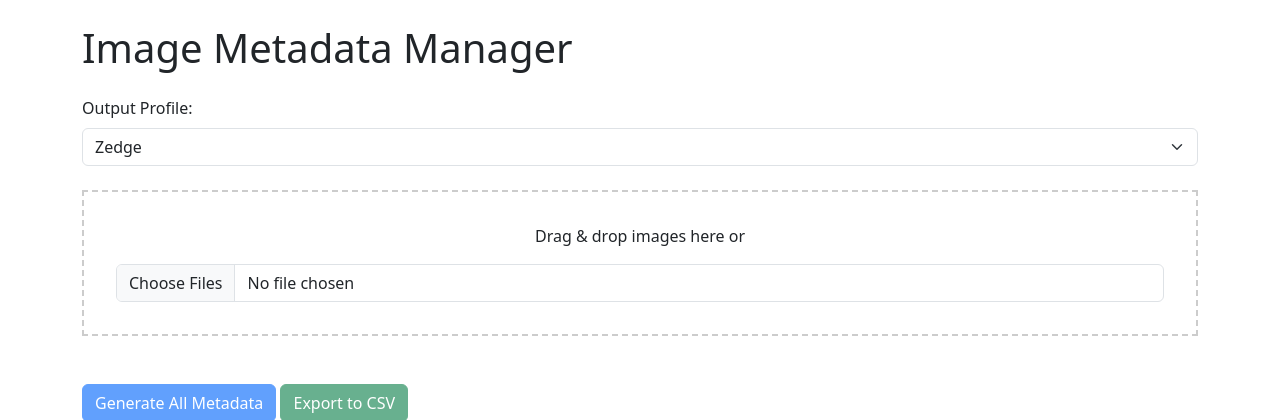
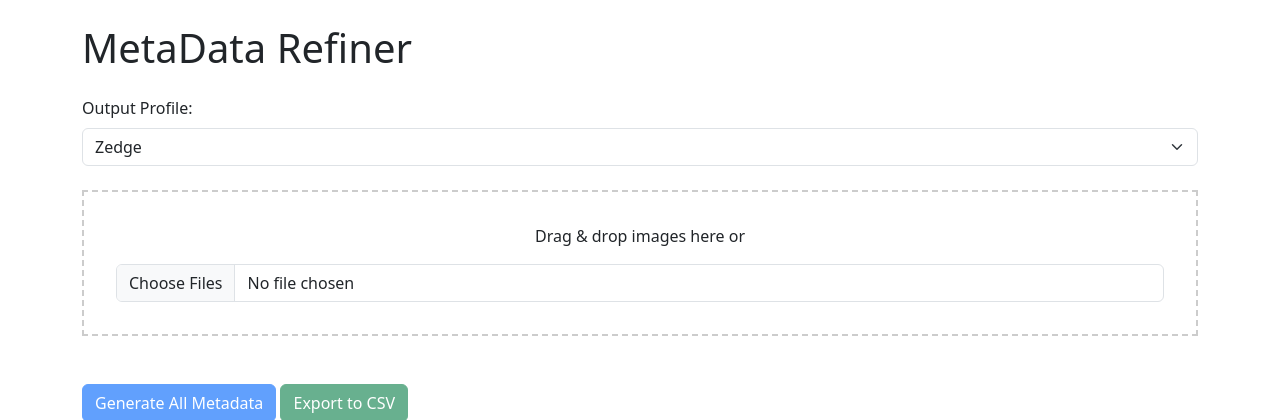
Before and after one commit to sidearmdesign/metadata-refiner, a Flask app: page / in a window 1280 px wide. Shown: the top 420 px of the page. Run offline with Flask 3, Linux system fonts and the light colour scheme; some libraries are stand-ins or nearby versions.

Commit message:
updated app name

```diff
--- a/templates/index.html
+++ b/templates/index.html
@@ -1,7 +1,7 @@
 <!DOCTYPE html>
 <html>
 <head>
-    <title>Image Metadata Manager</title>
+    <title>MetaData Refiner</title>
     <link rel="stylesheet" href="https://cdn.jsdelivr.net/npm/bootstrap@5.3.2/dist/css/bootstrap.min.css">
     <script src="https://cdnjs.cloudflare.com/ajax/libs/socket.io/4.7.2/socket.io.min.js"></script>
     <style>
@@ -41,7 +41,7 @@
 </head>
 <body>
     <div class="container py-4">
-        <h1 class="mb-4">Image Metadata Manager</h1>
+        <h1 class="mb-4">MetaData Refiner</h1>
 
         <div class="mb-4">
             <label class="form-label">Output Profile:</label>
```
